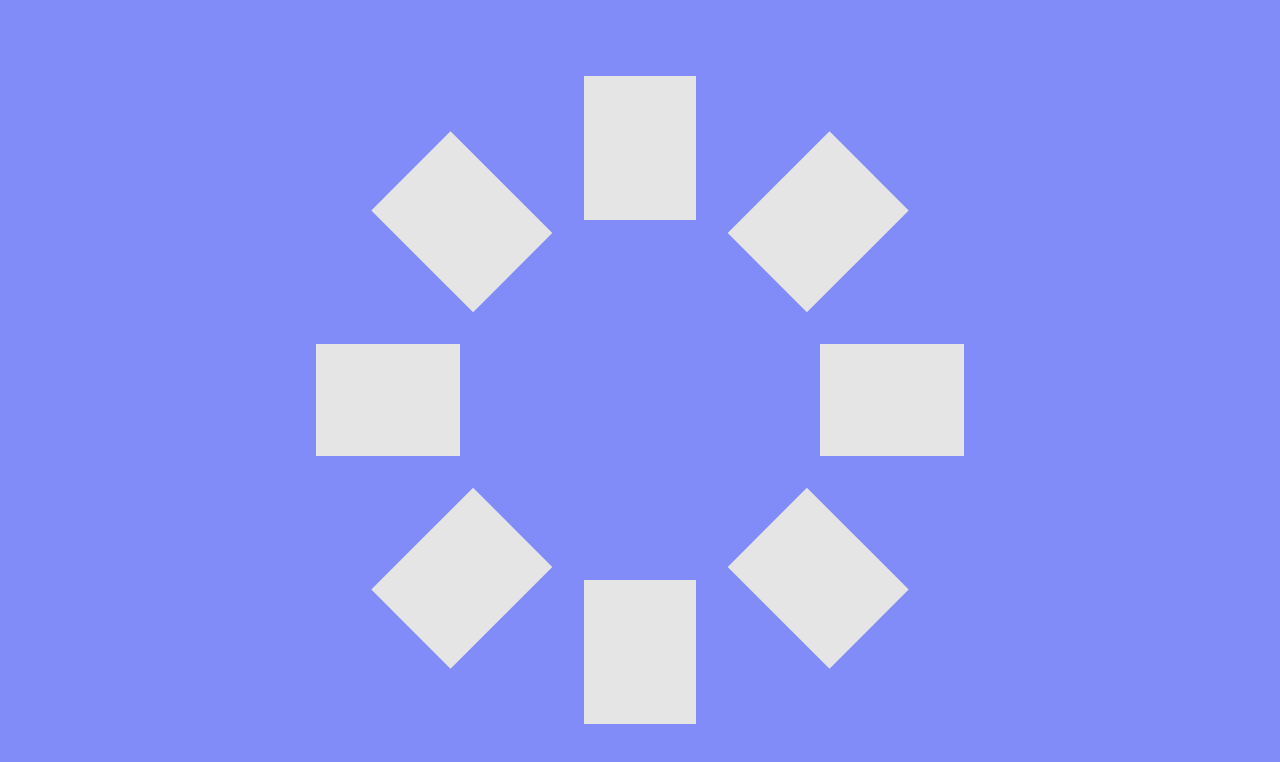
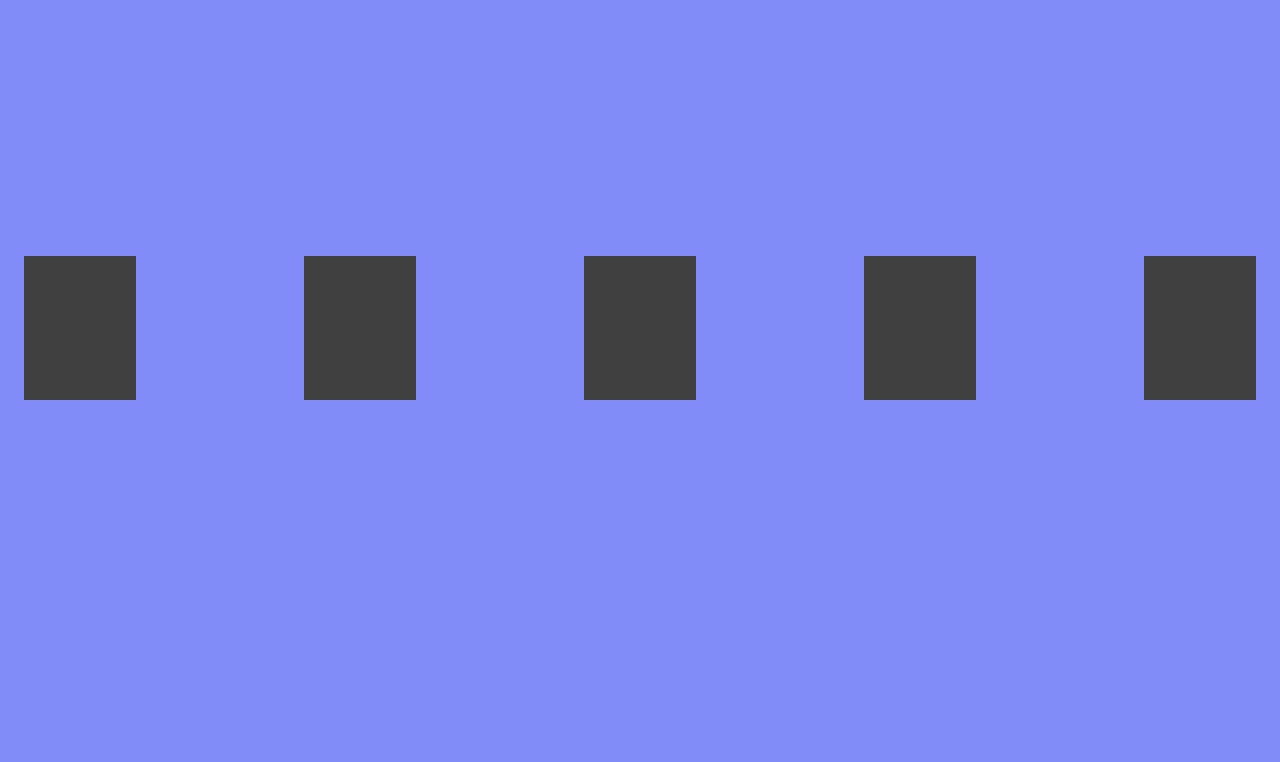
Before and after one commit to frustak/meteor, a Nuxt app: page /loading in a window 1280 px wide. Shown: the top 762 px of the page. Built offline with nearby package versions, Linux system fonts and the light colour scheme.

Commit message:
add loading page

```diff
--- a/pages/loading.vue
+++ b/pages/loading.vue
@@ -1,23 +1,89 @@
 <script setup lang="ts">
+import gsap from 'gsap';
 import _ from 'lodash';
 import { nanoid } from 'nanoid';
+import { onMounted } from 'vue';
 
-const cards = _.range(8).map(() => ({ id: nanoid() }));
+onMounted(() => {
+    const tl = gsap.timeline({
+        defaults: { duration: 1, ease: 'power1.out' },
+    });
+    tl.fromTo('#ring-cards > div', { scale: 0 }, { scale: 0.75, stagger: 0.1 });
+    tl.to('#ring-cards > div:not(:last-child)', { scale: 0, stagger: 0.1 });
+    tl.to('#ring-cards > div:last-child', { y: '-100%' }, '-=0.75');
+    tl.to(
+        '#ring-cards > div:last-child',
+        { scale: 1, rotateY: '180deg', ease: 'back.in(1.7)' },
+        '-=1.75',
+    );
+    tl.to('#splash-cards', { autoAlpha: 1, duration: 0 }, '-=1');
+    tl.from(
+        '#splash-cards > div:nth-child(1)',
+        {
+            scale: 0,
+            x: '50vw',
+            rotate: '-180deg',
+            y: '-50%',
+        },
+        '-=0.75',
+    );
+    tl.from(
+        '#splash-cards > div:nth-child(2)',
+        { scale: 0, x: '20vw', rotate: '-90deg', y: '-50%' },
+        '-=1',
+    );
+    tl.from(
+        '#splash-cards > div:nth-child(4)',
+        { scale: 0, x: '-20vw', rotate: '90deg', y: '-50%' },
+        '-=1',
+    );
+    tl.from(
+        '#splash-cards > div:nth-child(5)',
+        { scale: 0, x: '-40vw', rotate: '180deg', y: '-50%' },
+        '-=1',
+    );
+});
 </script>
 
 <template>
-    <main class="bg-indigo-400 min-h-screen">
-        <LoadingCard
-            v-for="(card, idx) in cards"
-            :key="card.id"
-            class="fixed left-1/2 top-1/2"
-            :style="{
-                transform: `translate(-50%, -50%) rotate(${
-                    idx * 45
-                }deg) translateY(175%)`,
-            }"
-        />
+    <main class="bg-indigo-400 min-h-screen flex flex-col">
+        <div id="ring-cards">
+            <LoadingCard
+                v-for="(card, idx) in _.range(8).map(() => ({ id: nanoid() }))"
+                :key="card.id"
+                class="fixed left-1/2 top-1/2 ring-card"
+                :style="{
+                    transform: `
+                        translate(-50%, -50%)
+                        rotate(${(idx + 1) * 45}deg)
+                        translateY(-140%)`,
+                }"
+            >
+                <!-- Backside -->
+                <div class="bg-neutral-700 w-full h-full card-back"></div>
+            </LoadingCard>
+        </div>
+        <div id="splash-cards" class="flex justify-between items-center grow px-6 invisible">
+            <LoadingCard
+                class="-translate-y-1/2"
+                v-for="(card, idx) in _.range(5).map(() => ({ id: nanoid() }))"
+                :key="card.id"
+                :class="{ invisible: idx === 2 }"
+            >
+                <div class="bg-neutral-700 w-full h-full"></div>
+            </LoadingCard>
+        </div>
     </main>
 </template>
 
-<!-- translate(${Math.sin(idx)  * 100}px, ${Math.cos(idx) * 100}px) -->
+<style>
+.ring-card {
+    perspective: 100vw;
+    transform-style: preserve-3d;
+}
+
+.card-back {
+    backface-visibility: hidden;
+    transform: rotateY(180deg);
+}
+</style>
```
